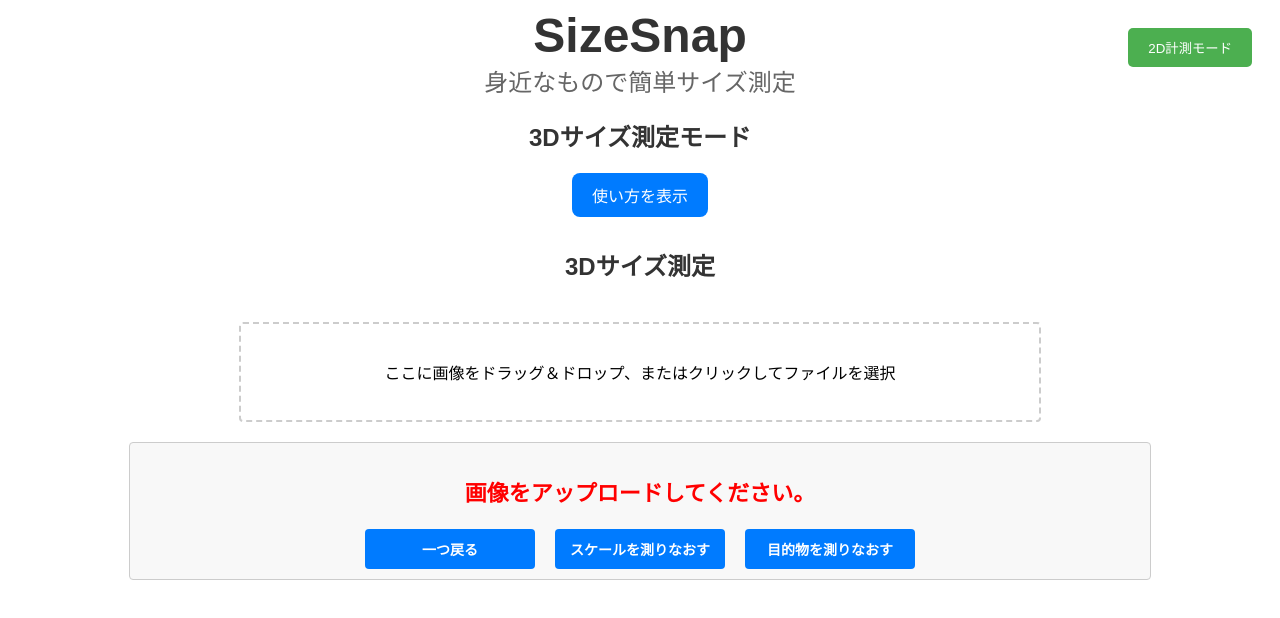
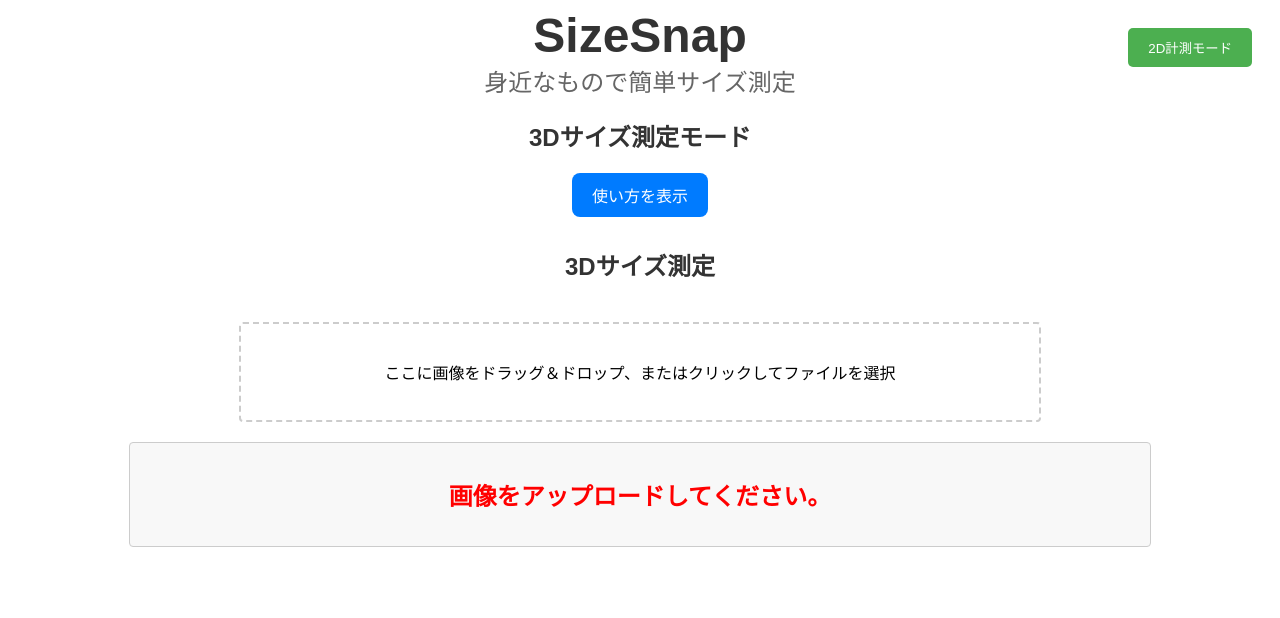
Before and after one commit to 07-jin-FUK/objectsize-fine, a React (Vite) app: page / in a window 1280 px wide. Shown: the top 618 px of the page. Built offline with nearby package versions, Linux system fonts and the light colour scheme.

Commit message:
mondaylast

```diff
--- /dev/null
+++ b/src/components/ThreeD/SizeMeasurement.css
@@ -0,0 +1,158 @@
+/* コンテナ全体 */
+.container {
+    display: flex;
+    flex-direction: column;
+    align-items: center;
+    justify-content: flex-start;
+    text-align: center;
+    min-height: 100vh;
+    padding-bottom: 50px;
+    overflow-y: auto;
+}
+
+/* Dropzone部分 */
+.dropzone {
+    border: 2px dashed #cccccc;
+    border-radius: 4px;
+    padding: 20px;
+    text-align: center;
+    cursor: pointer;
+    margin-bottom: 20px;
+    width: 60%;
+    max-width: 1000px;
+    margin: 0 auto;
+    margin-top: 20px;
+}
+
+/* メッセージ表示部分 */
+.messageContainer {
+    margin-top: 20px;
+    margin-bottom: 20px;
+    padding: 10px;
+    background-color: #f8f8f8;
+    border: 1px solid #ccc;
+    border-radius: 4px;
+    width: 80%;
+    max-width: 1000px;
+    font-weight: bold;
+    font-size: 24px;
+    color: red;
+}
+
+/* ボタンの基本スタイル */
+.controlButton,
+.measureButton,
+.allResetButton,
+.sameResetButton {
+    padding: 10px 20px;
+    border: none;
+    border-radius: 4px;
+    cursor: pointer;
+    font-size: 15px;
+    font-weight: bold;
+    transition: background-color 0.3s ease;
+    margin: 10px;
+}
+
+/* 一般的なボタン */
+.controlButton {
+    background-color: #007bff;
+    color: #fff;
+    width: 150px;
+    height: 50px;
+}
+
+.controlButton:hover {
+    background-color: #0056b3;
+    /* ホバー時の色 */
+}
+
+/* 計測ボタン */
+.measureButton {
+    background-color: #28a745;
+    color: #fff;
+    font-size: 26px;
+    font-weight: bold;
+    width: 150px;
+    height: 80px;
+}
+
+.measureButton:hover {
+    background-color: #218838;
+    /* ホバー時の色 */
+}
+
+/* リセットボタン */
+.allResetButton {
+    background-color: red;
+    color: #fff;
+    width: 250px;
+    height: 50px;
+}
+
+.allResetButton:hover {
+    background-color: darkred;
+    /* ホバー時の色 */
+}
+
+.sameResetButton {
+    background-color: green;
+    color: #fff;
+    width: 250px;
+    height: 50px;
+}
+
+.sameResetButton:hover {
+    background-color: darkgreen;
+    /* ホバー時の色 */
+}
+
+/* 画像のスタイル */
+.imageContainer {
+    position: relative;
+    display: flex;
+    justify-content: center;
+}
+
+.image {
+    cursor: crosshair;
+    max-width: 100%;
+    max-height: 500px;
+}
+
+/* ポイントマーカー */
+.pointMarker {
+    position: absolute;
+    width: 12px;
+    height: 12px;
+    border-radius: 50%;
+}
+
+/* 線のスタイル */
+.redLine {
+    stroke: red;
+    stroke-width: 3;
+    fill: none;
+}
+
+.blueLine {
+    stroke: blue;
+    stroke-width: 3;
+    fill: none;
+}
+
+.svgOverlay {
+    position: absolute;
+    top: 0;
+    left: 0;
+    width: 100%;
+    height: 100%;
+    pointer-events: none;
+}
+
+.resultContainer {
+    display: flex;
+    justify-content: center;
+    align-items: center;
+    margin-bottom: 10px;
+}
--- a/src/components/ThreeD/SizeMeasurement.jsx
+++ b/src/components/ThreeD/SizeMeasurement.jsx
@@ -1,6 +1,7 @@
-import React, { useState, useRef, useEffect } from "react";
+import React, { useState, useRef } from "react";
 import { useDropzone } from "react-dropzone";
 import axios from "axios";
+import "./SizeMeasurement.css"; // ここでCSSファイルを読み込む
 
 const SizeMeasurement = () => {
   const [imageSrc, setImageSrc] = useState(null);
@@ -23,7 +24,11 @@ const SizeMeasurement = () => {
       setScalePoints([]); // スケールポイントをリセット
       setMeasurePoints([]); // 測定ポイントをリセット
       updateMessage(
-        "画像がアップロードされました。千円札の左上をクリックしてください。"
+        <>
+          画像を確認しました。基準を測定します。
+          <br />
+          1点目：千円札の左上をクリックしてください。
+        </>
       );
       setIsReadyForMeasurement(false); // 計測ボタンを非表示に
       setResult(null); // 結果もリセット
@@ -54,7 +59,10 @@ const SizeMeasurement = () => {
         updateMessage("4点目: 千円札の左下をクリックしてください。");
       } else if (scalePoints.length === 3) {
         updateMessage(
-          "スケールが設定されました。次に測りたい2点をクリックしてください。"
+          <>
+            基準が設定されました。 <br />
+            次に測りたい目的物の片端をクリックしてください。
+          </>
         );
       }
     } else if (measurePoints.length < 2) {
@@ -64,7 +72,11 @@ const SizeMeasurement = () => {
         updateMessage("次に測定したい2点目をクリックしてください。");
       } else if (measurePoints.length === 1) {
         updateMessage(
-          "測定するポイントが選択されました。「計測を開始する」を押してください。"
+          <>
+            測定するポイントが選択されました。
+            <br />
+            「計測を開始する」を押してください。
+          </>
         );
         setIsReadyForMeasurement(true); // 計測ボタンを表示
       }
@@ -92,7 +104,7 @@ const SizeMeasurement = () => {
 
       if (response.data.measured_length) {
         setResult(response.data.measured_length); // 結果をセット
-        setMessage(`計測結果: ${response.data.measured_length} cm`); // 計測結果をメッセージに反映
+        setMessage(`計測結果:約 ${response.data.measured_length} cm`); // 計測結果をメッセージに反映
       } else {
         setMessage("計測が完了しましたが、結果が得られませんでした。");
       }
@@ -130,7 +142,11 @@ const SizeMeasurement = () => {
     // スケールポイントのみリセットし、測定ポイントは維持
     setScalePoints([]);
     updateMessage(
-      "スケールをリセットしました。千円札の左上をクリックしてください。"
+      <>
+        スケールをリセットしました。
+        <br />
+        千円札の左上をクリックしてください。
+      </>
     );
   };
 
@@ -138,7 +154,11 @@ const SizeMeasurement = () => {
     // 測定ポイントのみリセットし、スケールポイントは維持
     setMeasurePoints([]);
     updateMessage(
-      "測定ポイントをリセットしました。目的物の2点をクリックしてください。"
+      <>
+        測定ポイントをリセットしました。
+        <br />
+        目的物の片端をクリックしてください。
+      </>
     );
   };
 
@@ -159,7 +179,11 @@ const SizeMeasurement = () => {
       updateMessage("次に測定したい2点目をクリックしてください。");
     } else {
       updateMessage(
-        "測定するポイントが選択されました。「計測を開始する」を押してください。"
+        <>
+          測定するポイントが選択されました。
+          <br />
+          「計測を開始する」を押してください
+        </>
       );
     }
   };
@@ -173,59 +197,84 @@ const SizeMeasurement = () => {
   };
 
   return (
-    <div style={styles.container}>
+    <div className="container">
       <h2>3Dサイズ測定</h2>
 
       {/* Dropzone部分 */}
-      <div {...getRootProps()} style={styles.dropzone}>
+      <div {...getRootProps()} className="dropzone">
         <input {...getInputProps()} />
         <p>ここに画像をドラッグ＆ドロップ、またはクリックしてファイルを選択</p>
       </div>
 
       {/* メッセージを表示 */}
-      <div style={styles.messageContainer}>
+      <div className="messageContainer">
         <p>{message}</p>
+        {result && (
+          <div className="resultContainer">
+            <button className="allResetButton" onClick={resetEverything}>
+              違う写真でサイズを測る
+            </button>
+            <button className="sameResetButton" onClick={resetMeasurePoints}>
+              同じ写真で別の部分を計測する
+            </button>
+          </div>
+        )}
         {/* 画像の右側にボタンを縦に配置 */}
-        <div style={styles.controlButtonsContainer}>
-          <button style={styles.controlButton} onClick={undoLastAction}>
+        {imageSrc && (
+          <div className="controlButtonsContainer">
+            <button className="controlButton" onClick={undoLastAction}>
               一つ戻る
             </button>
             <button
-            style={styles.controlButton}
+              className={
+                scalePoints.length === 0
+                  ? "controlButton disabled"
+                  : "controlButton"
+              }
               onClick={resetScalePoints}
-            disabled={scalePoints.length === 0} // スケールが設定され始めたら有効化
+              disabled={scalePoints.length === 0}
             >
-            スケールを測りなおす
+              基準再測定
             </button>
             <button
-            style={styles.controlButton}
+              className={
+                measurePoints.length === 0
+                  ? "controlButton disabled"
+                  : "controlButton"
+              }
               onClick={resetMeasurePoints}
-            disabled={measurePoints.length === 0} // 測定が始まったら有効化
+              disabled={measurePoints.length === 0}
             >
-            目的物を測りなおす
+              目的物再測定
             </button>
+            {isReadyForMeasurement && (
+              <button className="measureButton" onClick={startMeasurement}>
+                計測開始
+              </button>
+            )}
           </div>
+        )}
       </div>
 
       {/* アップロードされた画像を表示 */}
       {imageSrc && (
-        <div style={styles.imageContainer}>
+        <div className="imageContainer">
           <img
             id="uploaded-image"
             src={imageSrc}
             alt="Uploaded"
             ref={imageRef}
+            className="image"
             onClick={handleImageClick}
-            style={styles.image}
           />
 
           {/* スケール設定用のクリックされた場所にマーカーを表示（赤） */}
           {scalePoints.map((point, index) => (
             <div
               key={index}
+              className="pointMarker"
               style={{
-                ...styles.pointMarker,
-                backgroundColor: "red", // 赤色
+                backgroundColor: "red",
                 left:
                   point.x /
                     (imageRef.current.naturalWidth / imageRef.current.width) -
@@ -237,13 +286,14 @@ const SizeMeasurement = () => {
               }}
             />
           ))}
+
           {/* 測定用のクリックされた場所にマーカーを表示（青） */}
           {measurePoints.map((point, index) => (
             <div
               key={index}
+              className="pointMarker"
               style={{
-                ...styles.pointMarker,
-                backgroundColor: "blue", // 青色
+                backgroundColor: "blue",
                 left:
                   point.x /
                     (imageRef.current.naturalWidth / imageRef.current.width) -
@@ -255,12 +305,12 @@ const SizeMeasurement = () => {
               }}
             />
           ))}
+
           {/* 点と点を結ぶ線を描画 */}
           {scalePoints.length > 1 && (
-            <svg style={styles.svgOverlay}>
-              {/* スケールポイントの線描画 */}
+            <svg className="svgOverlay">
               {scalePoints.map((point, index) => {
-                if (index === 0) return null; // 最初の点は線を引かない
+                if (index === 0) return null;
                 return (
                   <line
                     key={index}
@@ -280,7 +330,7 @@ const SizeMeasurement = () => {
                       point.y /
                       (imageRef.current.naturalHeight / imageRef.current.height)
                     }
-                    style={styles.redLine} // スケール用の線を赤色に
+                    className="redLine"
                   />
                 );
               })}
@@ -303,9 +353,10 @@ const SizeMeasurement = () => {
                     scalePoints[0].y /
                     (imageRef.current.naturalHeight / imageRef.current.height)
                   }
-                  style={styles.redLine} // 赤色の線
+                  className="redLine"
                 />
               )}
+
               {/* 測定用のポイントの線描画（目的物の線） */}
               {measurePoints.length === 2 && (
                 <line
@@ -325,169 +376,15 @@ const SizeMeasurement = () => {
                     measurePoints[1].y /
                     (imageRef.current.naturalHeight / imageRef.current.height)
                   }
-                  style={styles.blueLine} // 青色の線
+                  className="blueLine"
                 />
               )}
             </svg>
           )}
         </div>
       )}
-
-      {/* 計測ボタンを表示 */}
-      {isReadyForMeasurement && (
-        <button style={styles.measureButton} onClick={startMeasurement}>
-          計測を開始する
-        </button>
-      )}
-
-      {/* 結果を表示 */}
-      {result && (
-        <div style={styles.resultContainer}>
-          <h3>計測結果: {result} cm</h3>
-          <button style={styles.controlButton} onClick={resetEverything}>
-            違う写真でサイズを測る
-          </button>
-          <button style={styles.controlButton} onClick={resetMeasurePoints}>
-            同じ写真で別の部分を計測する
-          </button>
-        </div>
-      )}
     </div>
   );
 };
 
-const styles = {
-  container: {
-    display: "flex",
-    flexDirection: "column",
-    alignItems: "center",
-    justifyContent: "flex-start",
-    textAlign: "center",
-    minHeight: "100vh",
-    paddingBottom: "50px",
-    overflowY: "auto",
-  },
-  dropzone: {
-    border: "2px dashed #cccccc",
-    borderRadius: "4px",
-    padding: "20px",
-    textAlign: "center",
-    cursor: "pointer",
-    marginBottom: "20px",
-    width: "60%",
-    maxWidth: "1000px",
-    margin: "0 auto",
-    marginTop: "20px",
-  },
-  imageContainer: {
-    position: "relative",
-    display: "flex", // フレックスボックスで画像とボタンを横並びに
-    justifyContent: "center",
-  },
-  image: {
-    cursor: "crosshair",
-    maxWidth: "100%",
-    maxHeight: "500px",
-  },
-  messageContainer: {
-    marginTop: "20px",
-    marginBottom: "20px",
-    padding: "10px",
-    backgroundColor: "#f8f8f8",
-    border: "1px solid #ccc",
-    borderRadius: "4px",
-    width: "80%",
-    maxWidth: "1000px",
-    fontWeight: "bold",
-    fontSize: "22px",
-    color: "red",
-  },
-  pointMarker: {
-    position: "absolute",
-    width: "12px",
-    height: "12px",
-    borderRadius: "50%",
-  },
-  svgOverlay: {
-    position: "absolute",
-    top: 0,
-    left: 0,
-    width: "100%",
-    height: "100%",
-    pointerEvents: "none",
-  },
-  redLine: {
-    stroke: "red",
-    strokeWidth: "4",
-    fill: "none",
-  },
-  blueLine: {
-    stroke: "blue",
-    strokeWidth: "4",
-    fill: "none",
-  },
-  measureButton: {
-    marginTop: "20px",
-    padding: "10px 20px",
-    backgroundColor: "#007bff",
-    color: "#fff",
-    border: "none",
-    borderRadius: "4px",
-    cursor: "pointer",
-  },
-  resultContainer: {
-    marginTop: "20px",
-    padding: "10px",
-    backgroundColor: "#f0f0f0",
-    border: "1px solid #ccc",
-    borderRadius: "4px",
-    width: "80%",
-    maxWidth: "1000px",
-  },
-
-  controlButtonHover: {
-    backgroundColor: "#0056b3", // Hover時の色
-  },
-  measureButton: {
-    marginTop: "20px",
-    padding: "10px 20px",
-    backgroundColor: "#28a745",
-    color: "#fff",
-    border: "none",
-    borderRadius: "4px",
-    cursor: "pointer",
-    fontSize: "16px",
-    fontWeight: "bold",
-    transition: "background-color 0.3s ease",
-  },
-  measureButtonHover: {
-    backgroundColor: "#218838", // Hover時の色
-  },
-  controlButtonsContainer: {
-    display: "flex",
-    justifyContent: "center",
-    alignItems: "center",
-  },
-  controlButton: {
-    padding: "10px 15px",
-    backgroundColor: "#007bff",
-    color: "#fff",
-    border: "none",
-    borderRadius: "4px",
-    cursor: "pointer",
-    fontSize: "14px",
-    fontWeight: "bold",
-    transition: "background-color 0.3s ease",
-    width: "170px", // ボタン幅を一定に
-    height: "40px",
-    marginLeft: "10px",
-    marginRight: "10px",
-  },
-  controlButtonDisabled: {
-    backgroundColor: "#cccccc",
-    color: "#666666",
-    cursor: "not-allowed", // 無効時はクリック不可
-  },
-};
-
 export default SizeMeasurement;
```
Lines whose indentation alone changed are shown as unchanged.
